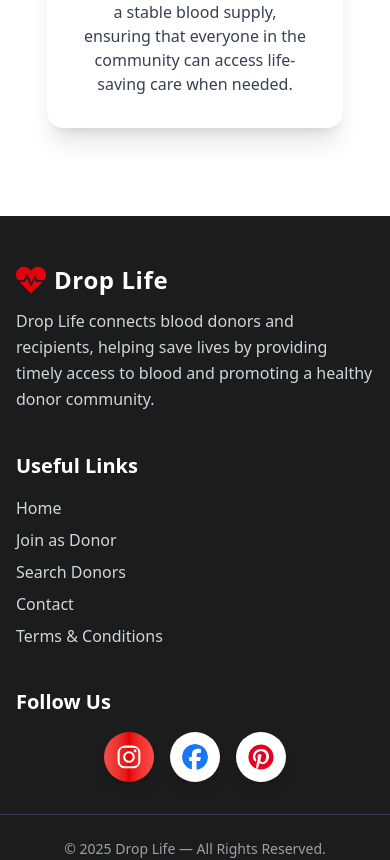
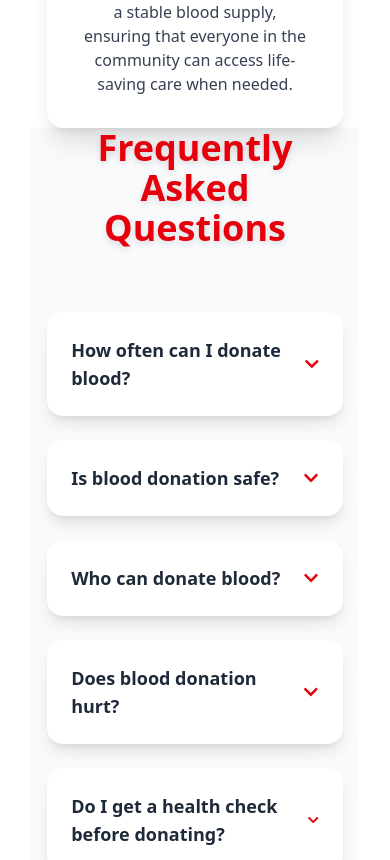
Before and after one commit to evrahimhasan/blood-dontaion-client, a React (Vite) app: page / in a window 390 px wide. Shown: the part 6082-6942 px from the top of the page. Built offline with nearby package versions, Linux system fonts and the light colour scheme; no server answers.

Commit message:
added FAQ section

```diff
--- /dev/null
+++ b/src/components/faq/FAQ.jsx
@@ -0,0 +1,82 @@
+import React, { useState } from 'react';
+import { FaChevronDown } from 'react-icons/fa';
+
+const FAQ = () => {
+    const [activeIndex, setActiveIndex] = useState(null);
+
+    const faqs = [
+        {
+            question: "How often can I donate blood?",
+            answer:
+                "A healthy adult can donate blood every 3 to 4 months. This allows your body enough time to replenish the donated blood.",
+        },
+        {
+            question: "Is blood donation safe?",
+            answer:
+                "Yes, blood donation is completely safe. All equipment used is sterile and disposable, ensuring zero risk of infection.",
+        },
+        {
+            question: "Who can donate blood?",
+            answer:
+                "Anyone between 18–60 years old, in good health, and meeting basic medical criteria can donate blood.",
+        },
+        {
+            question: "Does blood donation hurt?",
+            answer:
+                "You may feel a slight pinch when the needle is inserted, but the process is generally quick and painless.",
+        },
+        {
+            question: "Do I get a health check before donating?",
+            answer:
+                "Yes, donors receive a free basic health check including blood pressure, hemoglobin level, and pulse rate.",
+        },
+    ];
+
+    const toggleFAQ = (index) => {
+        setActiveIndex(activeIndex === index ? null : index);
+    };
+
+    return (
+        <section className="bg-gray-50">
+            <div className="container mx-auto px-4 max-w-4xl">
+                {/* Section Title */}
+                <h2 className="text-4xl sm:text-5xl font-bold text-center text-red-600 mb-16 drop-shadow-md">
+                    Frequently Asked Questions
+                </h2>
+
+                {/* FAQ Items */}
+                <div className="space-y-6">
+                    {faqs.map((faq, index) => (
+                        <div
+                            key={index}
+                            className="bg-white rounded-2xl shadow-lg overflow-hidden"
+                        >
+                            {/* Question */}
+                            <button
+                                onClick={() => toggleFAQ(index)}
+                                className="w-full flex justify-between items-center p-6 text-left"
+                            >
+                                <h3 className="text-lg sm:text-xl font-semibold text-gray-800">
+                                    {faq.question}
+                                </h3>
+                                <FaChevronDown
+                                    className={`text-red-600 transition-transform duration-300 ${activeIndex === index ? "rotate-180" : ""
+                                        }`}
+                                />
+                            </button>
+
+                            {/* Answer */}
+                            {activeIndex === index && (
+                                <div className="px-6 pb-6 text-gray-700 text-base leading-relaxed">
+                                    {faq.answer}
+                                </div>
+                            )}
+                        </div>
+                    ))}
+                </div>
+            </div>
+        </section>
+    );
+};
+
+export default FAQ;
--- a/src/pages/home/Home.jsx
+++ b/src/pages/home/Home.jsx
@@ -4,6 +4,7 @@ import Featured from '../../components/featured/Featured';
 import Contact from '../../components/contact/Contact';
 import Statistics from '../../components/statistics/Statistics';
 import WhyDonate from '../../components/whyDonate/WhyDonate';
+import FAQ from '../../components/faq/FAQ';
 
 const Home = () => {
     return (
@@ -13,6 +14,7 @@ const Home = () => {
             <Contact></Contact>
             <Statistics></Statistics>
             <WhyDonate></WhyDonate>
+            <FAQ></FAQ>
         </div>
     );
 };
```
